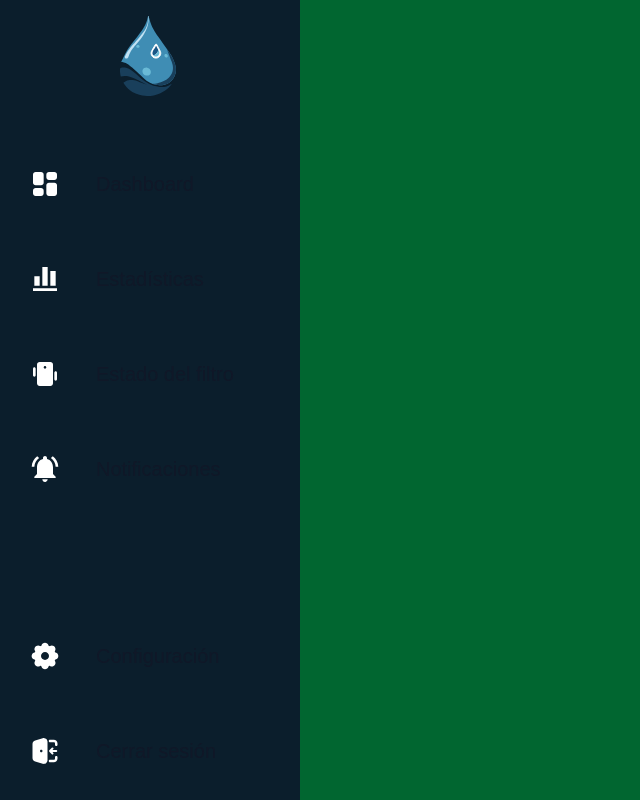
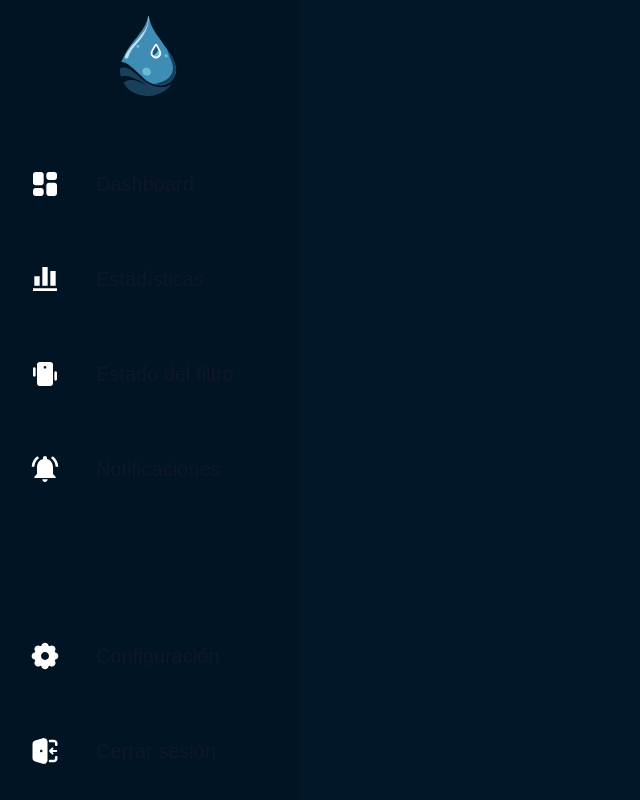
Before and after one commit to Andresito126/AquaFlow-FrontEnd, a React (Vite) app: page / in a window 1280 px wide. Shown: the whole page, without its empty margins (0-640 px from the left). Built offline with nearby package versions, Linux system fonts and the light colour scheme.

Commit message:
Fix: nav and main container color changed

```diff
--- a/src/features/shared/layouts/mainContainer-layout.tsx
+++ b/src/features/shared/layouts/mainContainer-layout.tsx
@@ -6,7 +6,7 @@ export const MainContainerLayout = () => {
       <SideBar />
 
       {/* principal content */}
-      <main className="flex-1 bg-green-800 p-3 ">
+      <main className="flex-1 bg-[#01182B] p-3 ">
         <Outlet /> {/* renders the routes (pages) */}
       </main>
     </div>
--- a/src/features/shared/layouts/sideBar/sideBar-layout.tsx
+++ b/src/features/shared/layouts/sideBar/sideBar-layout.tsx
@@ -11,10 +11,10 @@ export const SideBar = () => {
     <>
       <aside
         id="separator-sidebar"
-        className="w-[18.75rem] h-screen bg-[#0B1E2C] overflow-y-auto"
+        className="w-[18.75rem] h-screen bg-[#011423] overflow-y-auto"
         aria-label="Sidebar"
       >
-        <div className="h-full px-3 py-4 flex flex-col justify-between  bg-[#0B1E2C]">
+        <div className="h-full px-3 py-4 flex flex-col justify-between  bg-[#011423]">
           {/* top icons */}
           <div>
             <img src={logoAF} alt="Logo" className="mx-auto mb-[1.875rem]" />
```
